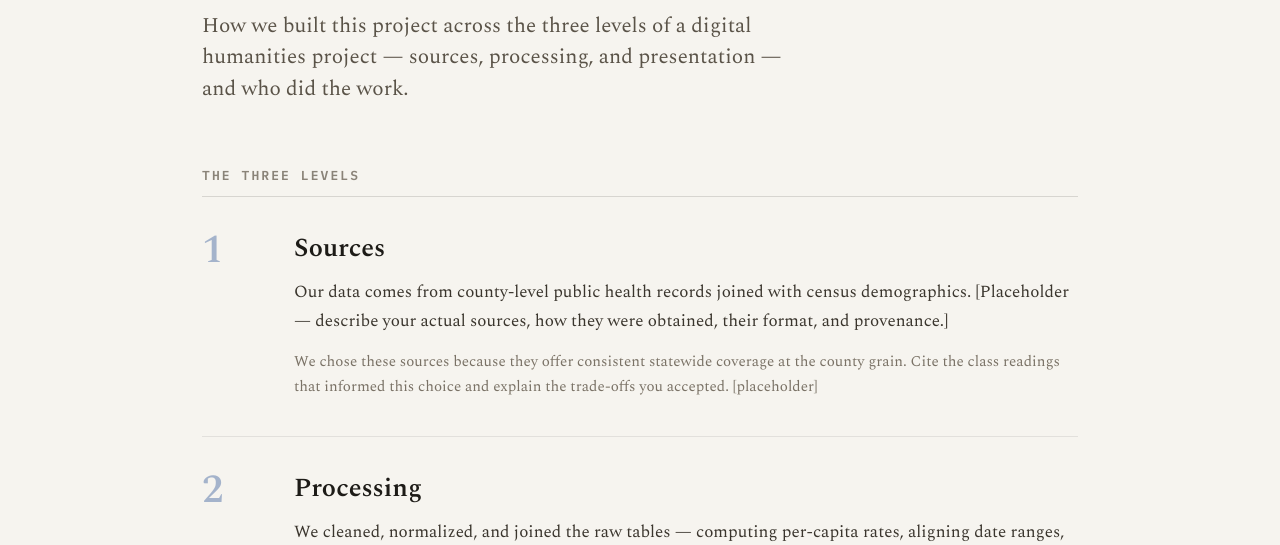
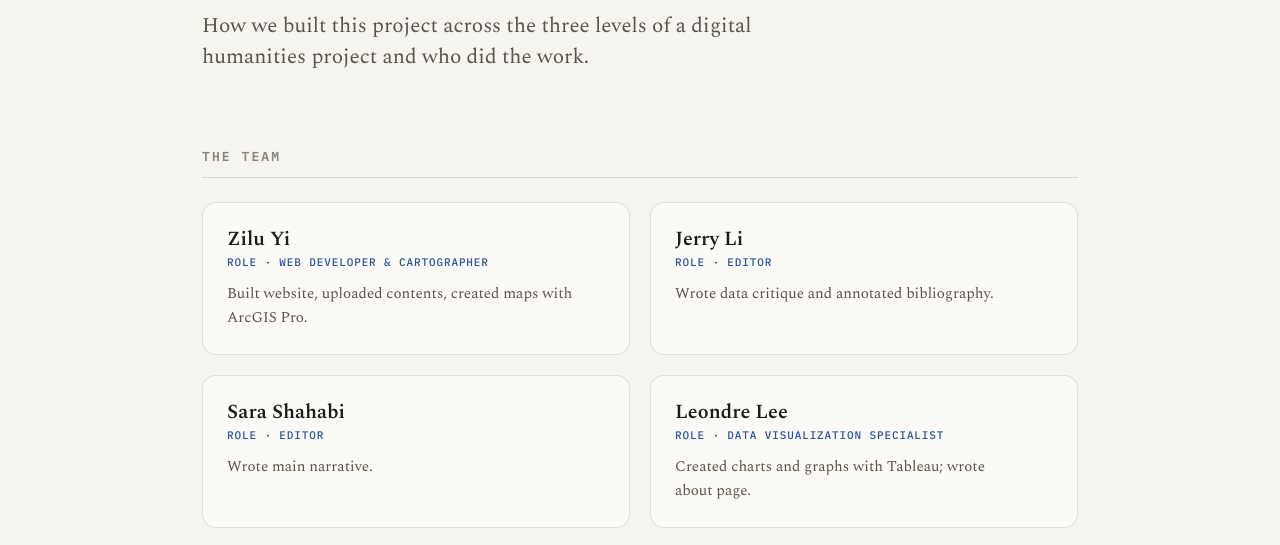
Before and after one commit to Kingsterrck/ucla-dh101, a plain HTML site: page about.html in a window 1280 px wide. Shown: the part 236-781 px from the top of the page. Drawn offline with nearby package versions, Linux system fonts and the light colour scheme.

Commit message:
Minor improvement

```diff
--- a/about.html
+++ b/about.html
@@ -44,23 +44,23 @@
     <section class="shell-wide page-hero">
       <div style="font:500 11px/1 'IBM Plex Mono',monospace;text-transform:uppercase;letter-spacing:0.2em;color:oklch(0.45 0.12 260);margin-bottom:26px">About the Project</div>
       <h1 class="page-title">Method &amp; Team</h1>
-      <p style="font:400 21px/1.5 'Spectral',serif;color:#5a5348;margin:0;max-width:56ch;text-wrap:pretty">How we built this project across the three levels of a digital humanities project — sources, processing, and presentation — and who did the work.</p>
+      <p style="font:400 21px/1.5 'Spectral',serif;color:#5a5348;margin:0;max-width:56ch;text-wrap:pretty">How we built this project across the three levels of a digital humanities project and who did the work.</p>
     </section>
 
-    <!-- THREE LEVELS -->
-    <section class="shell-wide" style="padding-top:24px">
-      <h2 style="font:600 13px/1 'IBM Plex Mono',monospace;text-transform:uppercase;letter-spacing:0.16em;color:#8a8378;border-bottom:1px solid rgba(29,27,23,0.14);padding-bottom:14px;margin:40px 0 0">The three levels</h2>
-      <sc-for list="{{ levels }}" as="lv" hint-placeholder-count="3">
-        <div class="grid-levels">
-          <div style="font:600 40px/0.9 'Spectral',serif;color:oklch(0.45 0.12 260 / 0.4)">{{ lv.num }}</div>
-          <div>
-            <h3 style="font:600 26px/1.2 'Spectral',serif;margin:0 0 14px">{{ lv.title }}</h3>
-            <p style="font:400 17px/1.7 'Spectral',serif;color:#3a352d;margin:0 0 14px;text-wrap:pretty">{{ lv.body }}</p>
-            <p style="font:400 15px/1.65 'Spectral',serif;color:#7a7266;margin:0;text-wrap:pretty">{{ lv.reasoning }}</p>
-          </div>
-        </div>
-      </sc-for>
-    </section>
+<!--    &lt;!&ndash; THREE LEVELS &ndash;&gt;-->
+<!--    <section class="shell-wide" style="padding-top:24px">-->
+<!--      <h2 style="font:600 13px/1 'IBM Plex Mono',monospace;text-transform:uppercase;letter-spacing:0.16em;color:#8a8378;border-bottom:1px solid rgba(29,27,23,0.14);padding-bottom:14px;margin:40px 0 0">The three levels</h2>-->
+<!--      <sc-for list="{{ levels }}" as="lv" hint-placeholder-count="3">-->
+<!--        <div class="grid-levels">-->
+<!--          <div style="font:600 40px/0.9 'Spectral',serif;color:oklch(0.45 0.12 260 / 0.4)">{{ lv.num }}</div>-->
+<!--          <div>-->
+<!--            <h3 style="font:600 26px/1.2 'Spectral',serif;margin:0 0 14px">{{ lv.title }}</h3>-->
+<!--            <p style="font:400 17px/1.7 'Spectral',serif;color:#3a352d;margin:0 0 14px;text-wrap:pretty">{{ lv.body }}</p>-->
+<!--            <p style="font:400 15px/1.65 'Spectral',serif;color:#7a7266;margin:0;text-wrap:pretty">{{ lv.reasoning }}</p>-->
+<!--          </div>-->
+<!--        </div>-->
+<!--      </sc-for>-->
+<!--    </section>-->
 
     <!-- TEAM -->
     <section class="shell-wide" style="padding-top:24px">
@@ -107,8 +107,8 @@ class Component extends DCLogic {
         {name:"Zilu Yi", role:"Role · Web Developer & Cartographer", bio:"Built website, uploaded contents, created maps with ArcGIS Pro."},
         {name:"Jerry Li", role:"Role · Editor", bio:"Wrote data critique and annotated bibliography."},
         {name:"Sara Shahabi", role:"Role · Editor", bio:"Wrote main narrative."},
-        {name:"Leondre Lee", role:"Role · Data visualization Specialist", bio:"Created charts and graphs with Tableau."},
-        {name:"Nathan Tjong", role:"Role · Data Specialist", bio:"Pulled and cleaned data, categorized waves."}
+        {name:"Leondre Lee", role:"Role · Data visualization Specialist", bio:"Created charts and graphs with Tableau; wrote about page."},
+        {name:"Nathan Tjong", role:"Role · Data Specialist", bio:"Pulled and cleaned data, categorized waves; wrote about page."}
       ]
     };
   }
```
